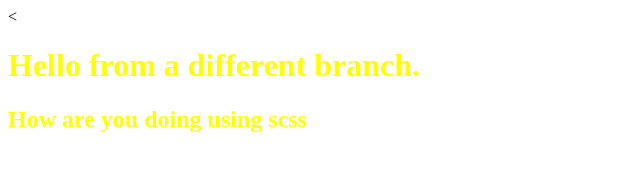
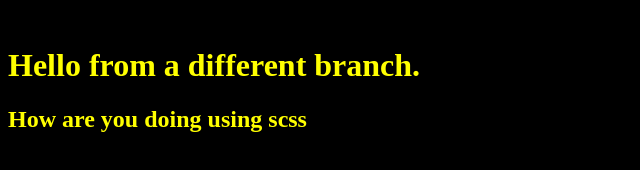
Before and after one commit to hsk8785/Lecture0, a plain HTML site: page index.html in a window 1280 px wide. Shown: the whole page, without its empty margins (0-640 px from the left). Drawn offline with Linux system fonts and the light colour scheme.

Commit message:
Adeed Background Color

```diff
--- a/haaris.css
+++ b/haaris.css
@@ -4,4 +4,7 @@
   text-decoration-style: dashed;
   text-decoration-color: yellow; }
 
+body {
+  background-color: black; }
+
 /*# sourceMappingURL=haaris.css.map */
```
